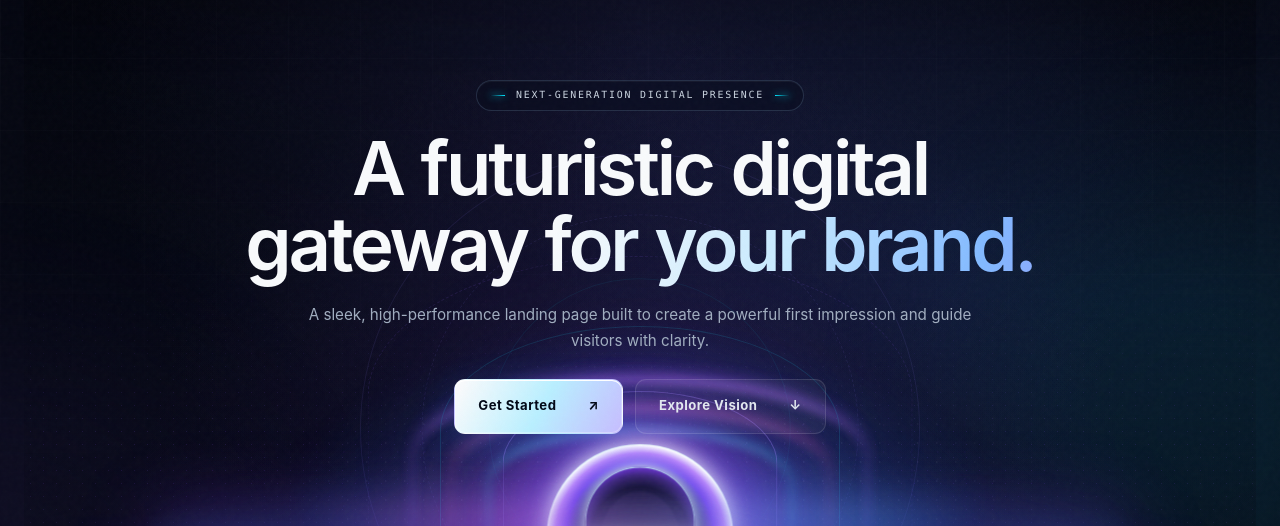
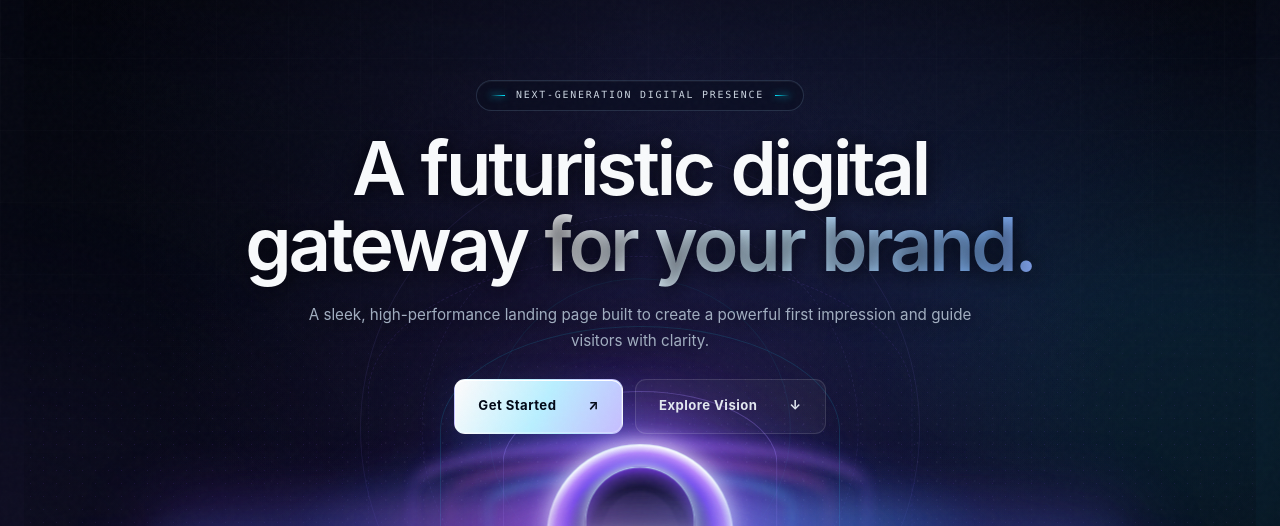
Before and after one commit to priyabratary/priyabratary.github.io, a plain HTML site: page web/04/index.html in a window 1280 px wide. Shown: the part 86-612 px from the top of the page. Drawn offline with Linux system fonts and the light colour scheme.

Commit message:
css change

```diff
--- a/web/04/style.css
+++ b/web/04/style.css
@@ -82,6 +82,7 @@ button, input, textarea { font: inherit; }
 .hero::before { content: ""; position: absolute; z-index: -2; inset: 0; background: radial-gradient(ellipse at 50% 11%, rgba(75,74,167,.16), transparent 34rem), radial-gradient(ellipse at 50% 72%, rgba(124,58,237,.12), transparent 32rem), linear-gradient(180deg, rgba(2,3,8,.42), transparent 42%, rgba(7,9,20,.54) 100%); }
 .hero::after { content: ""; position: absolute; z-index: -1; left: 50%; bottom: 0; width: 100%; height: 62%; transform: translateX(-50%); opacity: .5; background-image: radial-gradient(circle, rgba(139,92,246,.28) .65px, transparent .8px); background-size: 13px 13px; mask-image: linear-gradient(to bottom, transparent, #000 32%, transparent 95%); }
 .hero-copy { position: relative; z-index: 4; width: min(100%, 900px); margin: 0 auto; padding-top: 166px; display: flex; flex-direction: column; align-items: center; }
+.hero-copy h1, .hero-summary { text-shadow: 0 2px 20px rgba(3,4,10,.86); }
 .eyebrow { margin: 0 0 20px; padding: 7px 13px; display: flex; align-items: center; gap: 11px; color: #cbd5e1; border: 1px solid rgba(173,216,255,.16); border-radius: 999px; background: rgba(8,13,29,.52); box-shadow: inset 0 1px rgba(255,255,255,.045); backdrop-filter: blur(10px); font-family: ui-monospace, SFMono-Regular, Menlo, monospace; font-size: .62rem; letter-spacing: .18em; text-transform: uppercase; }
 .eyebrow span { width: 15px; height: 1px; background: linear-gradient(90deg, transparent, var(--cyan)); box-shadow: 0 0 7px var(--cyan); }
 .eyebrow span:last-child { transform: scaleX(-1); }
@@ -115,11 +116,11 @@ h1 em, h2 em { font-style: normal; color: transparent; background: linear-gradie
 .light-rays i:nth-child(2) { left: 22%; transform: rotate(-20deg); opacity: .45; }
 .light-rays i:nth-child(3) { right: 22%; transform: rotate(20deg); opacity: .45; }
 .horizon-portal { position: absolute; z-index: 2; left: 50%; top: 420px; width: min(110%, 1120px); height: 230px; transform: translateX(-50%); transform-style: preserve-3d; filter: drop-shadow(0 24px 38px rgba(18,5,49,.45)); transition: transform .24s var(--ease), filter .3s ease; }
-.horizon-bloom { position: absolute; left: 50%; bottom: -25px; width: 760px; height: 265px; transform: translateX(-50%); border-radius: 50%; background: radial-gradient(ellipse at 38% 82%, rgba(236,72,153,.25), transparent 35%), radial-gradient(ellipse at 62% 84%, rgba(34,211,238,.25), transparent 34%), radial-gradient(ellipse at center bottom, rgba(255,255,255,.82) 0, rgba(204,168,255,.64) 8%, rgba(124,58,237,.48) 23%, rgba(59,130,246,.18) 46%, transparent 72%); filter: blur(17px); animation: horizon-pulse 5.5s ease-in-out infinite; }
+.horizon-bloom { position: absolute; left: 50%; bottom: -15px; width: 760px; height: 170px; transform: translateX(-50%); border-radius: 50%; background: radial-gradient(ellipse at 38% 82%, rgba(236,72,153,.25), transparent 35%), radial-gradient(ellipse at 62% 84%, rgba(34,211,238,.25), transparent 34%), radial-gradient(ellipse at center bottom, rgba(255,255,255,.82) 0, rgba(204,168,255,.64) 8%, rgba(124,58,237,.48) 23%, rgba(59,130,246,.18) 46%, transparent 72%); filter: blur(17px); animation: horizon-pulse 5.5s ease-in-out infinite; }
 .energy-ribbon { position: absolute; left: 50%; bottom: 27px; transform: translateX(-50%); border-radius: 50% 50% 0 0; border-top-style: solid; pointer-events: none; animation: ribbon-breathe 4.6s ease-in-out infinite; }
-.ribbon-violet { width: 430px; height: 162px; border-top-width: 7px; border-top-color: rgba(167,107,255,.72); box-shadow: 0 -5px 15px rgba(139,92,246,.5); filter: blur(4px); }
-.ribbon-magenta { width: 350px; height: 132px; border-top-width: 5px; border-top-color: rgba(244,114,182,.63); box-shadow: 0 -3px 14px rgba(236,72,153,.5); filter: blur(3px); animation-delay: -.9s; }
-.ribbon-cyan { width: 285px; height: 108px; border-top-width: 3px; border-top-color: rgba(103,232,249,.78); box-shadow: 0 -2px 12px rgba(34,211,238,.62); filter: blur(2px); animation-delay: -1.8s; }
+.ribbon-violet { width: 430px; height: 96px; border-top-width: 7px; border-top-color: rgba(167,107,255,.72); box-shadow: 0 -5px 15px rgba(139,92,246,.5); filter: blur(4px); }
+.ribbon-magenta { width: 350px; height: 78px; border-top-width: 5px; border-top-color: rgba(244,114,182,.63); box-shadow: 0 -3px 14px rgba(236,72,153,.5); filter: blur(3px); animation-delay: -.9s; }
+.ribbon-cyan { width: 285px; height: 62px; border-top-width: 3px; border-top-color: rgba(103,232,249,.78); box-shadow: 0 -2px 12px rgba(34,211,238,.62); filter: blur(2px); animation-delay: -1.8s; }
 .portal-sun { position: absolute; left: 50%; bottom: 28px; width: 184px; height: 91px; transform: translateX(-50%); overflow: hidden; border-radius: 184px 184px 0 0; background: radial-gradient(ellipse at center bottom, #0c0920 0 38%, #342066 47%, #7c3aed 56%, #c084fc 64%, #fff 70%, #a5f3fc 73%, rgba(139,92,246,.5) 77%, transparent 81%); filter: drop-shadow(0 0 10px rgba(255,255,255,.95)) drop-shadow(0 0 34px rgba(139,92,246,1)) drop-shadow(0 0 80px rgba(124,58,237,.82)); animation: portal-pulse 4.8s ease-in-out infinite; }
 .portal-sun::before { content: ""; position: absolute; inset: 22px 38px 0; border: 1px solid rgba(207,250,254,.78); border-bottom: 0; border-radius: 110px 110px 0 0; box-shadow: 0 0 13px #fff, 0 0 26px rgba(34,211,238,.45), inset 0 0 20px rgba(124,58,237,.44); }
 .portal-sun::after { content: ""; position: absolute; left: 50%; bottom: -8px; width: 95px; height: 62px; transform: translateX(-50%); border-radius: 50% 50% 0 0; background: radial-gradient(ellipse at center bottom, #070512 10%, #17102d 58%, transparent 62%); }
@@ -256,7 +257,7 @@ h1 em, h2 em { font-style: normal; color: transparent; background: linear-gradie
   .hero { min-height: 990px; }
   .hero-copy { padding-top: 124px; }
   .horizon-portal { top: 580px; width: 165%; height: 200px; }
-  .horizon-bloom { width: 520px; height: 190px; }
+  .horizon-bloom { width: 520px; height: 135px; }
   .portal-sun { bottom: 25px; width: 145px; height: 72px; }
   .portal-arc { bottom: 25px; }
   .arc-one { width: 230px; height: 120px; }
```
